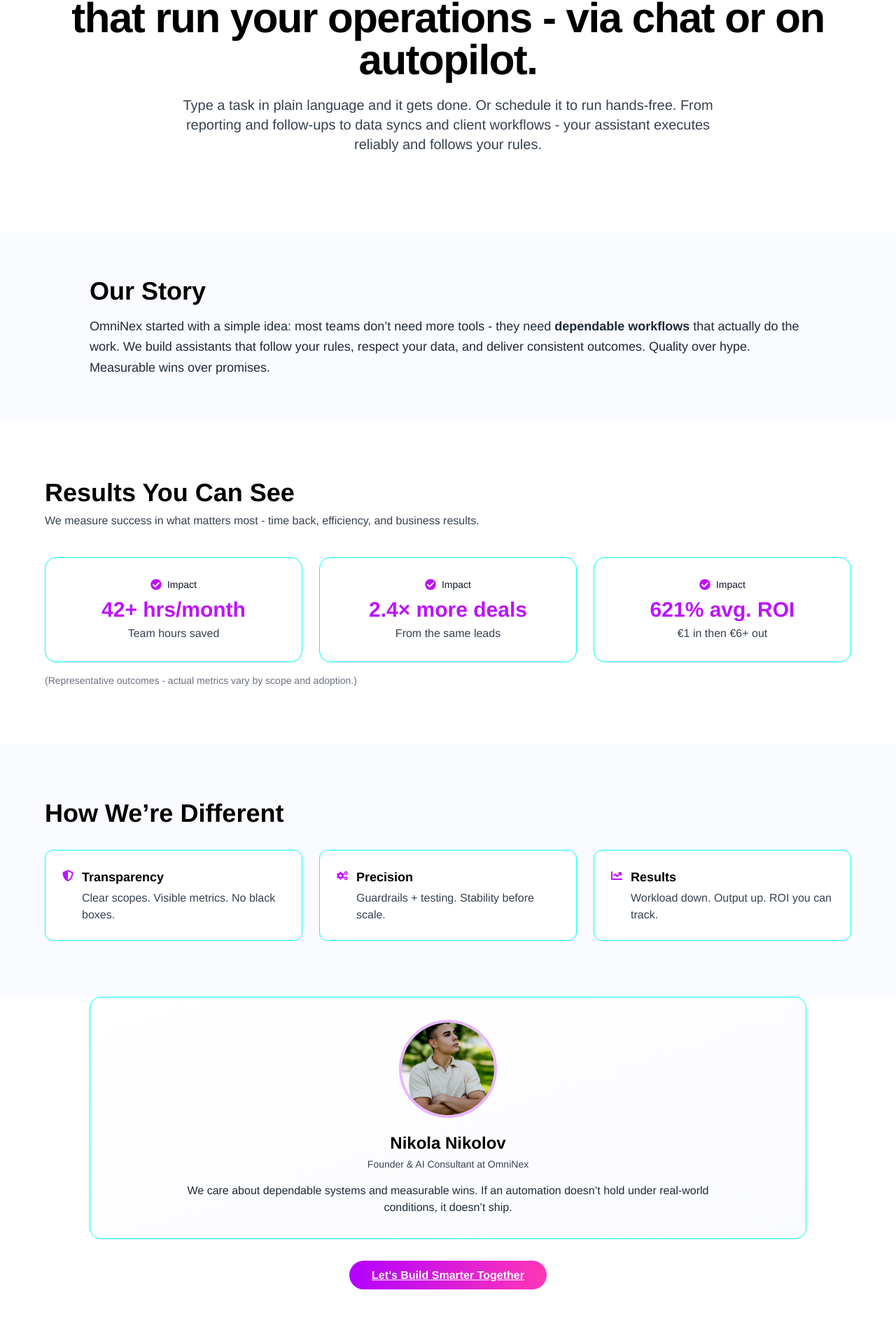
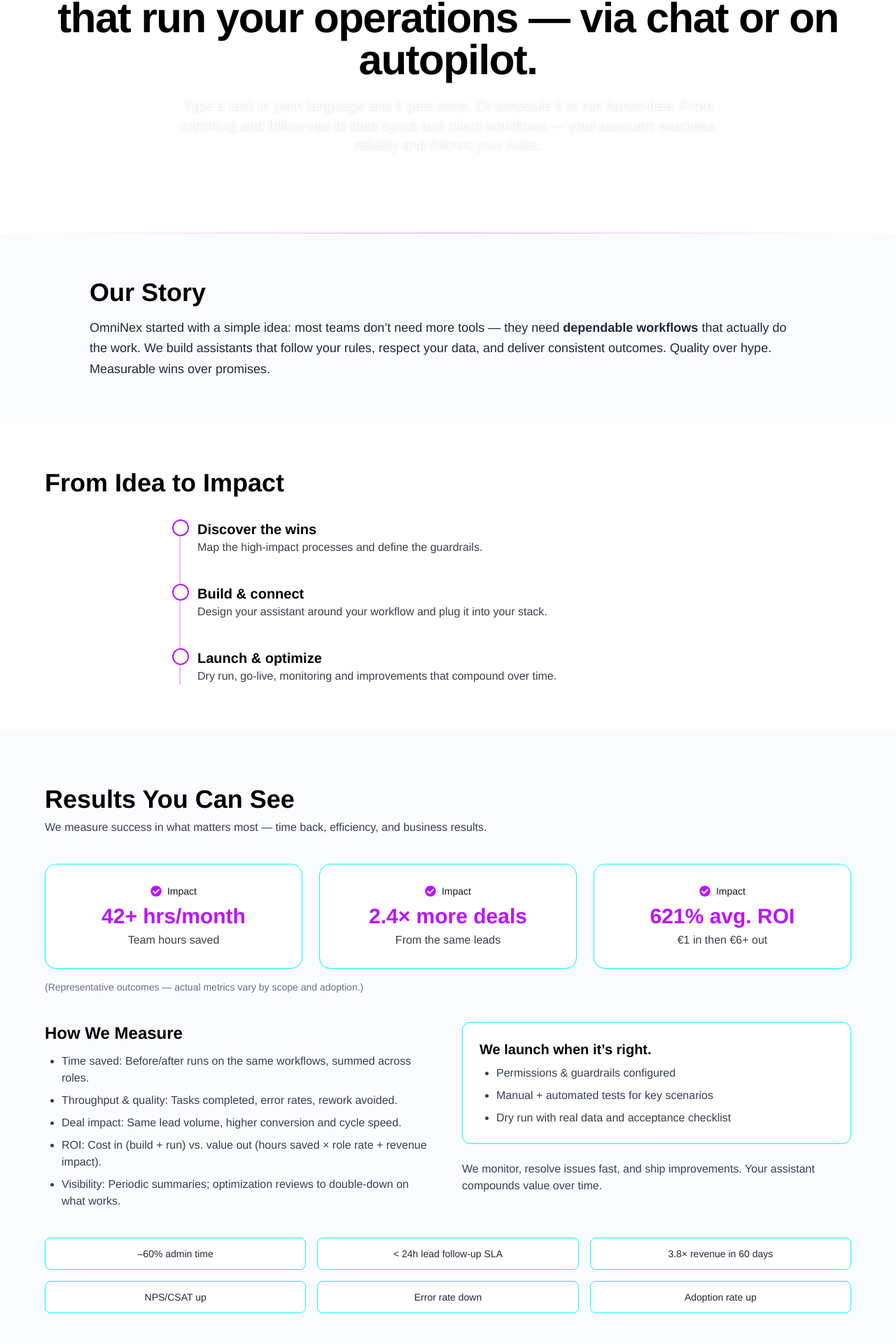
Before and after one commit to Kalcho8233/OmniNexAIWebsite, a Next.js app: page /about in a window 1280 px wide. Shown: the part 237-2157 px from the top of the page at 70% size. Built offline with nearby package versions, Linux system fonts and the light colour scheme.

Commit message:
Update about.jsx

```diff
--- a/pages/about.jsx
+++ b/pages/about.jsx
@@ -3,7 +3,7 @@ import Navbar from "../components/Navbar";
 import Footer from "../components/Footer";
 import { useEffect } from "react";
 import { motion } from "framer-motion";
-import { FaCheckCircle, FaShieldAlt, FaCogs, FaChartLine, FaQuoteLeft } from "react-icons/fa";
+import { FaCheckCircle, FaShieldAlt, FaCogs, FaChartLine } from "react-icons/fa";
 
 export default function About() {
   useEffect(() => {
@@ -29,55 +29,84 @@ export default function About() {
 
       {/* Page background accents */}
       <main className="relative bg-white text-black overflow-x-hidden">
+        {/* floating brand blobs */}
         <div className="pointer-events-none absolute inset-0 -z-10">
           <div className="absolute -top-24 -left-24 h-72 w-72 rounded-full bg-neonPurple/25 blur-3xl animate-pulse" />
           <div className="absolute top-1/3 -right-24 h-80 w-80 rounded-full bg-neonBlue/20 blur-3xl animate-pulse" />
           <div className="absolute bottom-0 left-1/3 h-64 w-64 rounded-full bg-neonPurple/15 blur-3xl animate-pulse" />
         </div>
 
-        {/* HERO */}
-<section className="px-6 md:px-16 py-20 md:py-28">
-  <div className="max-w-6xl mx-auto text-center">
+        {/* HERO with subtle moving gradient overlay */}
+        <section className="relative px-6 md:px-16 py-20 md:py-28 overflow-hidden">
+          <div className="absolute inset-0 -z-10 opacity-40">
+            <div className="h-full w-full bg-gradient-to-r from-[#B300FF] via-[#6F00FF] to-[#00C2FF] bg-[length:200%_200%] animate-[pulse_6s_ease-in-out_infinite]"></div>
+          </div>
+
+          <div className="max-w-6xl mx-auto text-center relative">
             <motion.h1
               className="text-4xl md:text-6xl font-extrabold tracking-tight"
               initial={{ opacity: 0, y: 12 }}
               animate={{ opacity: 1, y: 0 }}
               transition={{ duration: 0.5 }}
             >
-      We build <span className="text-neonPurple">custom AI workflow assistants</span> that run your operations - via chat or on autopilot.
+              We build <span className="text-white drop-shadow">custom AI workflow assistants</span> that run your operations — via chat or on autopilot.
             </motion.h1>
             <motion.p
-      className="mt-5 text-lg md:text-xl text-gray-700 max-w-3xl mx-auto"
+              className="mt-5 text-lg md:text-xl text-white/90 max-w-3xl mx-auto drop-shadow"
               initial={{ opacity: 0, y: 12 }}
               animate={{ opacity: 1, y: 0 }}
               transition={{ delay: 0.1, duration: 0.5 }}
             >
-      Type a task in plain language and it gets done. Or schedule it to run hands-free.
-      From reporting and follow-ups to data syncs and client workflows - your assistant executes reliably and follows your rules.
+              Type a task in plain language and it gets done. Or schedule it to run hands-free. From reporting and follow-ups to data syncs and client workflows — your assistant executes reliably and follows your rules.
             </motion.p>
           </div>
         </section>
 
+        {/* thin gradient divider */}
+        <div className="h-[2px] w-full bg-gradient-to-r from-transparent via-[#BC13FE40] to-transparent" />
 
-        {/* OUR STORY */}
+        {/* OUR STORY (soft alt bg) */}
         <section className="px-6 md:px-16 py-16 bg-[#fafbff]">
           <div className="max-w-5xl mx-auto">
             <h2 className="text-3xl md:text-4xl font-bold mb-4">Our Story</h2>
             <p className="text-lg text-gray-800 leading-relaxed">
-              OmniNex started with a simple idea: most teams don’t need more tools - they need
+              OmniNex started with a simple idea: most teams don’t need more tools — they need
               <span className="font-semibold"> dependable workflows</span> that actually do the work. We build assistants that follow your rules,
-              respect your data, and deliver consistent outcomes. Quality over hype. Measurable wins over
-              promises.
+              respect your data, and deliver consistent outcomes. Quality over hype. Measurable wins over promises.
             </p>
           </div>
         </section>
 
-        {/* OUR IMPACT (KPIs) */}
-        <section id="results" className="px-6 md:px-16 py-20">
+        {/* MINI TIMELINE: Idea → Build → Optimize */}
+        <section className="px-6 md:px-16 py-16">
+          <div className="max-w-6xl mx-auto">
+            <h2 className="text-3xl md:text-4xl font-bold mb-8">From Idea to Impact</h2>
+            <ol className="relative border-s-2 border-neonPurple/30 space-y-10 max-w-3xl mx-auto">
+              <li className="ms-6">
+                <span className="absolute -start-3 flex h-6 w-6 items-center justify-center rounded-full border-2 border-neonPurple bg-white"></span>
+                <h3 className="text-xl font-semibold">Discover the wins</h3>
+                <p className="text-gray-700">Map the high-impact processes and define the guardrails.</p>
+              </li>
+              <li className="ms-6">
+                <span className="absolute -start-3 flex h-6 w-6 items-center justify-center rounded-full border-2 border-neonPurple bg-white"></span>
+                <h3 className="text-xl font-semibold">Build & connect</h3>
+                <p className="text-gray-700">Design your assistant around your workflow and plug it into your stack.</p>
+              </li>
+              <li className="ms-6">
+                <span className="absolute -start-3 flex h-6 w-6 items-center justify-center rounded-full border-2 border-neonPurple bg-white"></span>
+                <h3 className="text-xl font-semibold">Launch & optimize</h3>
+                <p className="text-gray-700">Dry run, go-live, monitoring and improvements that compound over time.</p>
+              </li>
+            </ol>
+          </div>
+        </section>
+
+        {/* Results & Proof */}
+        <section id="results" className="px-6 md:px-16 py-20 bg-[#fafbff]">
           <div className="max-w-6xl mx-auto">
             <h2 className="text-3xl md:text-4xl font-bold mb-2">Results You Can See</h2>
             <p className="text-gray-700 mb-10">
-              We measure success in what matters most - time back, efficiency, and business results.
+              We measure success in what matters most — time back, efficiency, and business results.
             </p>
             <div className="grid gap-6 sm:grid-cols-2 md:grid-cols-3">
               {[
@@ -93,18 +122,67 @@ export default function About() {
                   viewport={{ once: true }}
                   transition={{ duration: 0.4, delay: i * 0.05 }}
                 >
-                  <div className="flex items-center justify-center gap-2 text-gray-900 mb-2">{x.icon}<span className="text-sm font-medium">Impact</span></div>
+                  <div className="flex items-center justify-center gap-2 text-gray-900 mb-2">
+                    {x.icon}
+                    <span className="text-sm font-medium">Impact</span>
+                  </div>
                   <div className="text-3xl font-extrabold text-neonPurple">{x.k}</div>
                   <div className="text-gray-700 mt-1">{x.d}</div>
                 </motion.div>
               ))}
             </div>
-            <p className="text-sm text-gray-500 mt-4">(Representative outcomes - actual metrics vary by scope and adoption.)</p>
+            <p className="text-sm text-gray-500 mt-4">(Representative outcomes — actual metrics vary by scope and adoption.)</p>
+
+            {/* measurement + quality callout */}
+            <div className="grid md:grid-cols-2 gap-10 mt-10">
+              <div>
+                <h3 className="text-2xl font-semibold mb-3">How We Measure</h3>
+                <ul className="list-disc pl-6 space-y-2 text-gray-700">
+                  <li>Time saved: Before/after runs on the same workflows, summed across roles.</li>
+                  <li>Throughput & quality: Tasks completed, error rates, rework avoided.</li>
+                  <li>Deal impact: Same lead volume, higher conversion and cycle speed.</li>
+                  <li>ROI: Cost in (build + run) vs. value out (hours saved × role rate + revenue impact).</li>
+                  <li>Visibility: Periodic summaries; optimization reviews to double-down on what works.</li>
+                </ul>
+              </div>
+              <div>
+                <div className="bg-white rounded-xl border border-neonBlue p-6 shadow-sm">
+                  <h4 className="text-xl font-semibold mb-2">We launch when it’s right.</h4>
+                  <ul className="list-disc pl-6 space-y-2 text-gray-700">
+                    <li>Permissions & guardrails configured</li>
+                    <li>Manual + automated tests for key scenarios</li>
+                    <li>Dry run with real data and acceptance checklist</li>
+                  </ul>
+                </div>
+                <p className="text-gray-700 mt-6">
+                  We monitor, resolve issues fast, and ship improvements. Your assistant compounds value over time.
+                </p>
+              </div>
+            </div>
+
+            {/* secondary metrics chips */}
+            <div className="grid sm:grid-cols-2 md:grid-cols-3 gap-4 mt-10 text-sm">
+              {[
+                "–60% admin time",
+                "< 24h lead follow-up SLA",
+                "3.8× revenue in 60 days",
+                "NPS/CSAT up",
+                "Error rate down",
+                "Adoption rate up",
+              ].map((m, i) => (
+                <div
+                  key={i}
+                  className="rounded-lg border border-neonBlue bg-white px-4 py-3 text-gray-800 text-center"
+                >
+                  {m}
+                </div>
+              ))}
+            </div>
           </div>
         </section>
 
-        {/* HOW WE'RE DIFFERENT */}
-        <section className="px-6 md:px-16 py-20 bg-[#fafbff]">
+        {/* How We’re Different */}
+        <section className="px-6 md:px-16 py-20">
           <div className="max-w-6xl mx-auto">
             <h2 className="text-3xl md:text-4xl font-bold mb-8">How We’re Different</h2>
             <div className="grid md:grid-cols-3 gap-6">
@@ -146,20 +224,21 @@ export default function About() {
           </div>
         </section>
 
-        {/* FOUNDER CARD */}
-        <section className="px-6 md:px-16 pb-24">
+        {/* Founder card with more human touch */}
+        <section className="px-6 md:px-16 pb-24 bg-[#fafbff]">
           <div className="max-w-5xl mx-auto">
-            <div className="rounded-2xl border border-neonBlue bg-gradient-to-br from-white to-[#fafbff] p-8 text-center shadow-sm">
+            <div className="rounded-2xl border border-neonBlue bg-gradient-to-br from-white to-[#f7f8ff] p-8 text-center shadow-sm">
               <img
                 src="/images/nikola-profile.jpg"
                 alt="Nikola Nikolov - Founder of OmniNex"
-                className="mx-auto rounded-full border-4 border-neonPurple/30"
-                style={{ width: "140px", height: "140px", objectFit: "cover" }}
+                className="mx-auto rounded-full border-4 border-neonPurple/30 shadow-md"
+                style={{ width: "160px", height: "160px", objectFit: "cover" }}
               />
               <h3 className="mt-5 text-2xl font-semibold">Nikola Nikolov</h3>
               <p className="mt-1 text-sm text-gray-700">Founder & AI Consultant at OmniNex</p>
               <p className="mt-4 text-gray-800 max-w-3xl mx-auto">
-                We care about dependable systems and measurable wins. If an automation doesn’t hold under real‑world conditions, it doesn’t ship.
+                I care about dependable systems and measurable wins. I started OmniNex after seeing teams drown in busywork while
+                critical projects sat on hold. Our rule is simple: if it doesn’t hold under real-world conditions, it doesn’t ship.
               </p>
             </div>
 
@@ -167,7 +246,7 @@ export default function About() {
             <div className="text-center mt-10">
               <a
                 href="/#contact"
-                className=" bg-gradient-to-r from-[#B300FF] to-[#FF37B5] text-white font-semibold px-8 py-3 rounded-full hover:shadow-[0_0_18px_#c084fc] transition"
+                className="bg-gradient-to-r from-[#B300FF] to-[#FF37B5] text-white font-semibold px-8 py-3 rounded-full hover:shadow-[0_0_18px_#c084fc] transition"
               >
                 Let’s Build Smarter Together
               </a>
```
Lines whose indentation alone changed are shown as unchanged.
